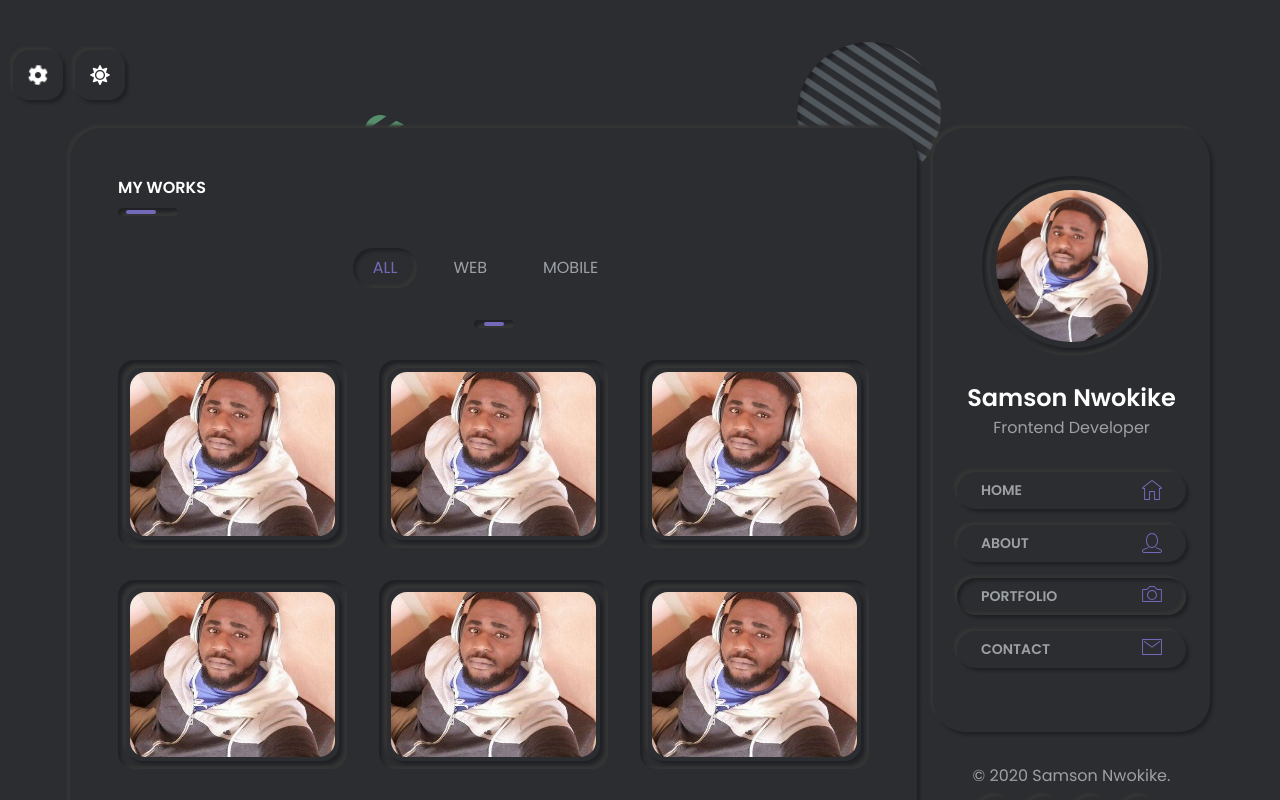
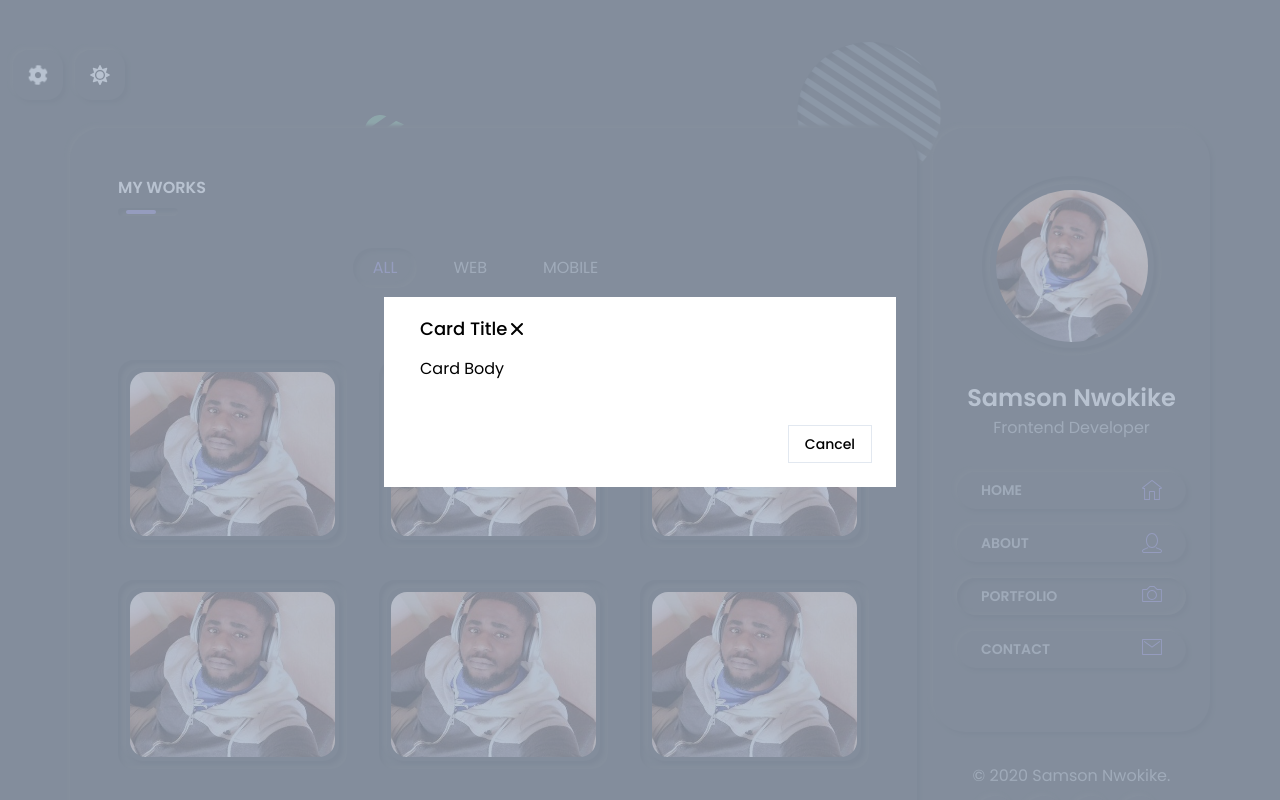
Before and after one commit to sir-radar/portfolio, a Vue app: page /portfolio in a window 1280 px wide. Both pictures are taken after a click on the element 232 px from the left and 454 px from the top of the page. Shown: the top 800 px of the page. Built offline with nearby package versions, Linux system fonts and the light colour scheme.

Commit message:
change component positions and style

```diff
--- a/src/App.vue
+++ b/src/App.vue
@@ -7,7 +7,7 @@
     <Loader v-show="loading"/>
 
     <div
-      class="relative z-10 flex flex-col-reverse items-start w-full py-32 md:flex-row"
+      class="relative flex flex-col-reverse items-start w-full py-32 md:flex-row"
       v-show="!loading"
     >
       <Triangle
@@ -45,7 +45,7 @@
         :class="{'shadow-app-light': state.theme === 'light'}"
       />
 
-      <div class="z-10 w-full md:w-3/4 md:pr-2">
+      <div class="w-full app-wrap md:w-3/4 md:pr-2">
         <router-view
           class="p-6 md:p-12 bg-app-black rounded-2 shadow-app"
           :class="{'bg-app-light shadow-app-light': state.theme === 'light'}"
@@ -54,13 +54,12 @@
             <component :is="Component" />
           </transition>
         </router-view>
+        <ColorPallete v-show="!loading" />
       </div>
-      <div class="z-10 w-full mb-8 md:mb-0 md:w-1/4 md:pl-2">
+      <div class="sticky w-full mb-8 top-16 md:mb-0 md:w-1/4 md:pl-2">
         <Menu />
       </div>
     </div>
-
-    <ColorPallete v-show="!loading" />
   </div>
 </template>
 <script>
@@ -106,6 +105,14 @@ html{
 
 body {
   font-family: 'Poppins';
+}
+
+#app{
+  z-index: 0;
+}
+
+.app-wrap{
+  z-index: 1;
 }
 
 a,
--- a/src/components/ColorPallete.vue
+++ b/src/components/ColorPallete.vue
@@ -1,5 +1,5 @@
 <template>
-  <div id="color-pallete" class="fixed z-20 top-50" :class="{ 'left-30': show, hide: !show }">
+  <div id="color-pallete" class="fixed top-50" :class="{ 'left-30': show, hide: !show }">
     <div class="flex items-start h-1">
       <div class="mr-5 w-278 shadow-app p-33 bg-app-black rounded-2" :class="{'bg-app-light shadow-app-light': state.theme == 'light' }">
         <h6 class="text-base font-semibold text-white mb-15" :class="{'text-dark': state.theme == 'light' }">Theme Colors</h6>
--- a/src/components/Menu.vue
+++ b/src/components/Menu.vue
@@ -1,5 +1,5 @@
 <template>
-  <div class="sticky z-10 w-full top-16 rounded-2">
+  <div class="z-10 w-full rounded-2">
     <header
       class="flex flex-col items-center px-6 py-12 mb-8 text-center shadow-app bg-app-black rounded-2"
       :class="{'bg-app-light shadow-app-light': state.theme === 'light'}"
--- /dev/null
+++ b/src/components/Modal.vue
@@ -0,0 +1,68 @@
+<template>
+    <div
+    class="fixed inset-x-0 bottom-0 z-20 px-4 pb-4 sm:inset-0 sm:flex sm:items-center sm:justify-center"
+    >
+    <div class="fixed inset-0 transition-opacity">
+        <div
+        class="absolute inset-0 bg-gray-500 opacity-75"
+        ></div>
+    </div>
+    <div
+        class="z-50 overflow-hidden transition-all transform bg-white rounded-lg shadow-xl sm:max-w-lg sm:w-full"
+        role="dialog"
+        aria-modal="true"
+        aria-labelledby="modal-headline"
+    >
+        <div class="px-4 pt-4 pb-4 bg-white sm:p-5 sm:pb-5">
+        <div class="sm:flex sm:items-start">
+            <div class="mt-3 text-center sm:mt-0 sm:ml-4 sm:text-left">
+            <div class="flex items-center justify-between mb-4">
+                <h3
+                class="text-lg font-medium leading-6 text-gray-900"
+                id="modal-headline"
+                >
+                Card Title
+                </h3>
+                <button>
+                <svg class="w-5 h-5" fill="currentColor" viewBox="0 0 20 20">
+                    <path
+                    fill-rule="evenodd"
+                    d="M4.293 4.293a1 1 0 011.414 0L10 8.586l4.293-4.293a1 1 0 111.414 1.414L11.414 10l4.293 4.293a1 1 0 01-1.414 1.414L10 11.414l-4.293 4.293a1 1 0 01-1.414-1.414L8.586 10 4.293 5.707a1 1 0 010-1.414z"
+                    clip-rule="evenodd"
+                    ></path>
+                </svg>
+                </button>
+            </div>
+            <div class="mt-2">
+                Card Body
+            </div>
+            </div>
+        </div>
+        </div>
+        <div class="px-4 py-6 bg-gray-50 sm:px-6 sm:flex sm:flex-row-reverse">
+        <span class="flex w-full mt-3 rounded-md shadow-sm sm:mt-0 sm:w-auto">
+            <button
+            @click="close"
+            type="button"
+            class="inline-flex justify-center w-full px-4 py-2 text-base font-medium leading-6 text-gray-700 transition duration-150 ease-in-out bg-white border border-gray-300 rounded-md shadow-sm hover:text-gray-500 focus:outline-none focus:border-blue-300 focus:shadow-outline-blue sm:text-sm sm:leading-5"
+            >
+            Cancel
+            </button>
+        </span>
+        </div>
+    </div>
+    </div>
+</template>
+<script>
+export default {
+    name: "Modal",
+    setup(props, {emit}){
+
+        function close(){
+            emit('close');
+        }
+
+        return {close};
+    }
+}
+</script>
--- a/src/components/ProjectFrame.vue
+++ b/src/components/ProjectFrame.vue
@@ -1,5 +1,5 @@
 <template>
-  <div class="relative w-full px-4 py-4 md:w-1/3">
+  <div @click="triggerModal" class="relative w-full px-4 py-4 cursor-pointer md:w-1/3">
     <div
       class="relative p-2 shadow-app-inner h-188 rounded-1 box"
       :class="{'shadow-app-light-inner': state.theme === 'light'}"
@@ -28,9 +28,12 @@ export default {
   props: {
     project: Object
   },
-  setup(){
+  setup(props, { emit }){
     const { state } = useState();
-    return { state }
+    function triggerModal(){
+      emit('show', true)
+    }
+    return { state, triggerModal }
   }
 };
 </script>
--- a/src/pages/Portfolio.vue
+++ b/src/pages/Portfolio.vue
@@ -22,8 +22,13 @@
     </section>
     <section id="works" class="mb-12">
       <div class="flex flex-wrap items-start -mx-4">
-       <ProjectFrame v-for="project in comProjects" :key="project.name"/>
+       <ProjectFrame
+        v-for="project in comProjects"
+        :key="project.name"
+        @show="showModal"
+        />
       </div>
+      <Modal v-if="show" @close="closeModal"/>
     </section>
     <div class="flex flex-col items-center justify-center">
       <BottomLinks />
@@ -37,65 +42,75 @@ import BigDivider from '@/components/BigDivider';
 import Divider from '@/components/Divider';
 import BottomLinks from '@/components/BottomLinks';
 import ProjectFrame from '@/components/ProjectFrame';
+import Modal from '@/components/Modal';
 export default {
   name: 'aboutPage',
   components: {
     BigDivider,
     Divider,
     BottomLinks,
-    ProjectFrame
+    ProjectFrame,
+    Modal
   },
   setup(){
     const { state } = useState();
-    const active = ref('All');
+    let active = ref('All');
+    let show = ref(false);
     const navs = ['All', 'Web', 'Mobile'];
     const projects = [
       {
-        name: '',
-        image: '',
-        url: '',
+        name: 'new',
+        image: 'new name',
+        url: 'new name',
         type: 'Web'
       },
       {
-        name: '',
-        image: '',
-        url: '',
+        name: 'name',
+        image: 'new name',
+        url: 'new name',
         type: 'Web'
       },
       {
-        name: '',
-        image: '',
-        url: '',
+        name: 'jax',
+        image: 'new name',
+        url: 'new name',
         type: 'Web'
       },
       {
-        name: '',
-        image: '',
-        url: '',
+        name: 'mob',
+        image: 'new name',
+        url: 'new name',
         type: 'Web'
       },
       {
-        name: '',
-        image: '',
-        url: '',
+        name: 'wax',
+        image: 'new name',
+        url: 'new name',
         type: 'Mobile'
       },
       {
-        name: '',
-        image: '',
-        url: '',
+        name: 'never',
+        image: 'new name',
+        url: 'new name',
         type: 'Mobile'
       }
     ]
     function moveTo(navigation) {
       this.active = navigation;
     }
+    function showModal(data){
+      console.log(data)
+      show.value = true;
+    }
+    function closeModal(){
+      show.value = false;
+    }
     const comProjects =  computed(() =>  {
       if(active.value === 'All') return projects;
       return projects.filter(p => p.type === active.value)
     })
 
-    return {state, active, moveTo, navs, comProjects}
+    return {state, active, moveTo, navs, comProjects, show, showModal, closeModal}
   }
 };
 </script>
```
